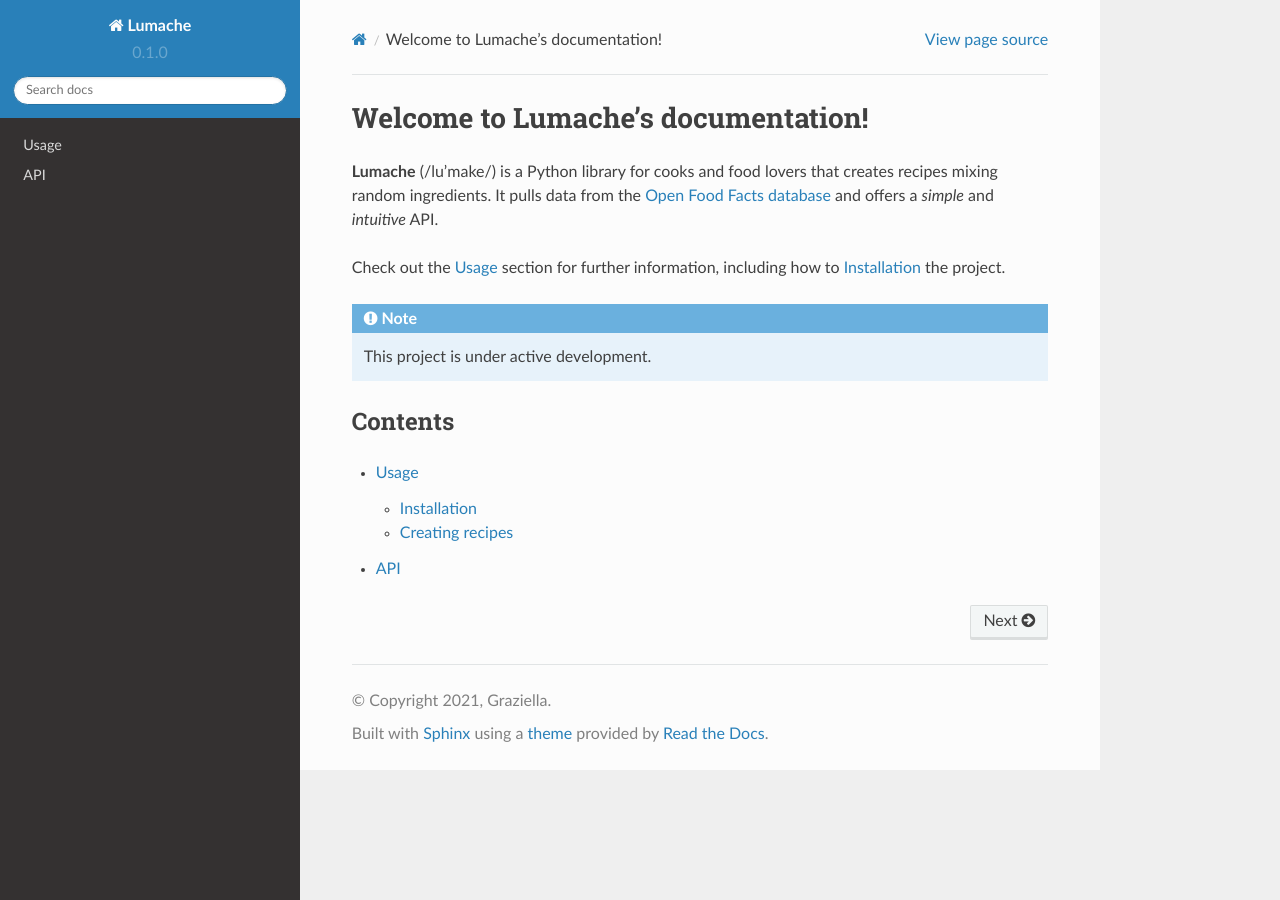
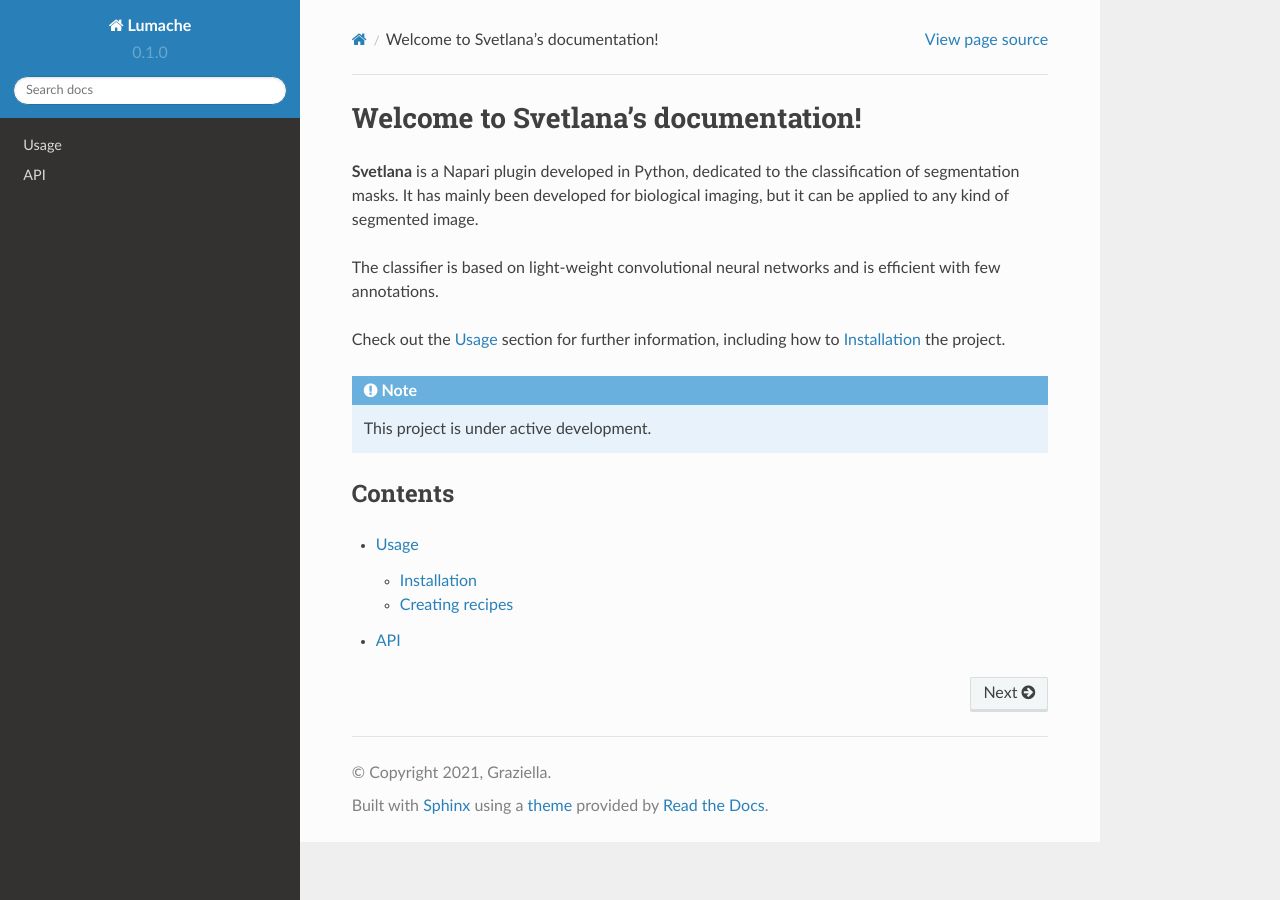
Before and after one commit to koopa31/Svetlana_documentation, a Sphinx documentation site: the page built from docs/source/index.rst, in a window 1280 px wide. Built offline with Sphinx 7.4.7 and the Read the Docs theme 2.0.0, drawn with Linux system fonts in a browser that asks for light colours.

Commit message:
page de présentation

```diff
--- a/docs/source/index.rst
+++ b/docs/source/index.rst
@@ -1,10 +1,9 @@
-Welcome to Lumache's documentation!
+Welcome to Svetlana's documentation!
 ===================================
 
-**Lumache** (/lu'make/) is a Python library for cooks and food lovers
-that creates recipes mixing random ingredients.
-It pulls data from the `Open Food Facts database <https://world.openfoodfacts.org/>`_
-and offers a *simple* and *intuitive* API.
+**Svetlana** is a Napari plugin developed in Python, dedicated to the classification of segmentation masks. It has mainly been developed for biological imaging, but it can be applied to any kind of segmented image.
+
+The classifier is based on light-weight convolutional neural networks and is efficient with few annotations.
 
 Check out the :doc:`usage` section for further information, including
 how to :ref:`installation` the project.
```
